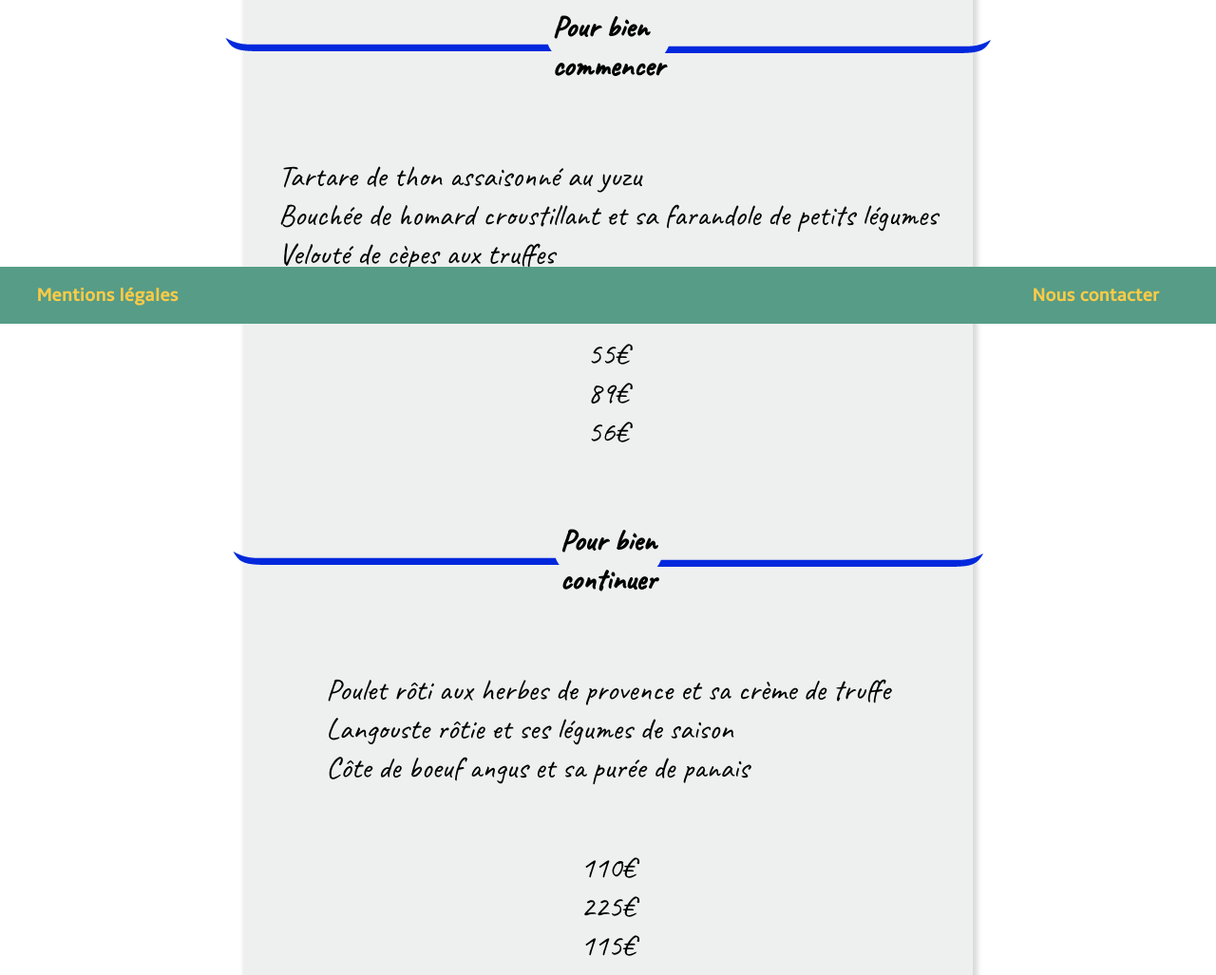
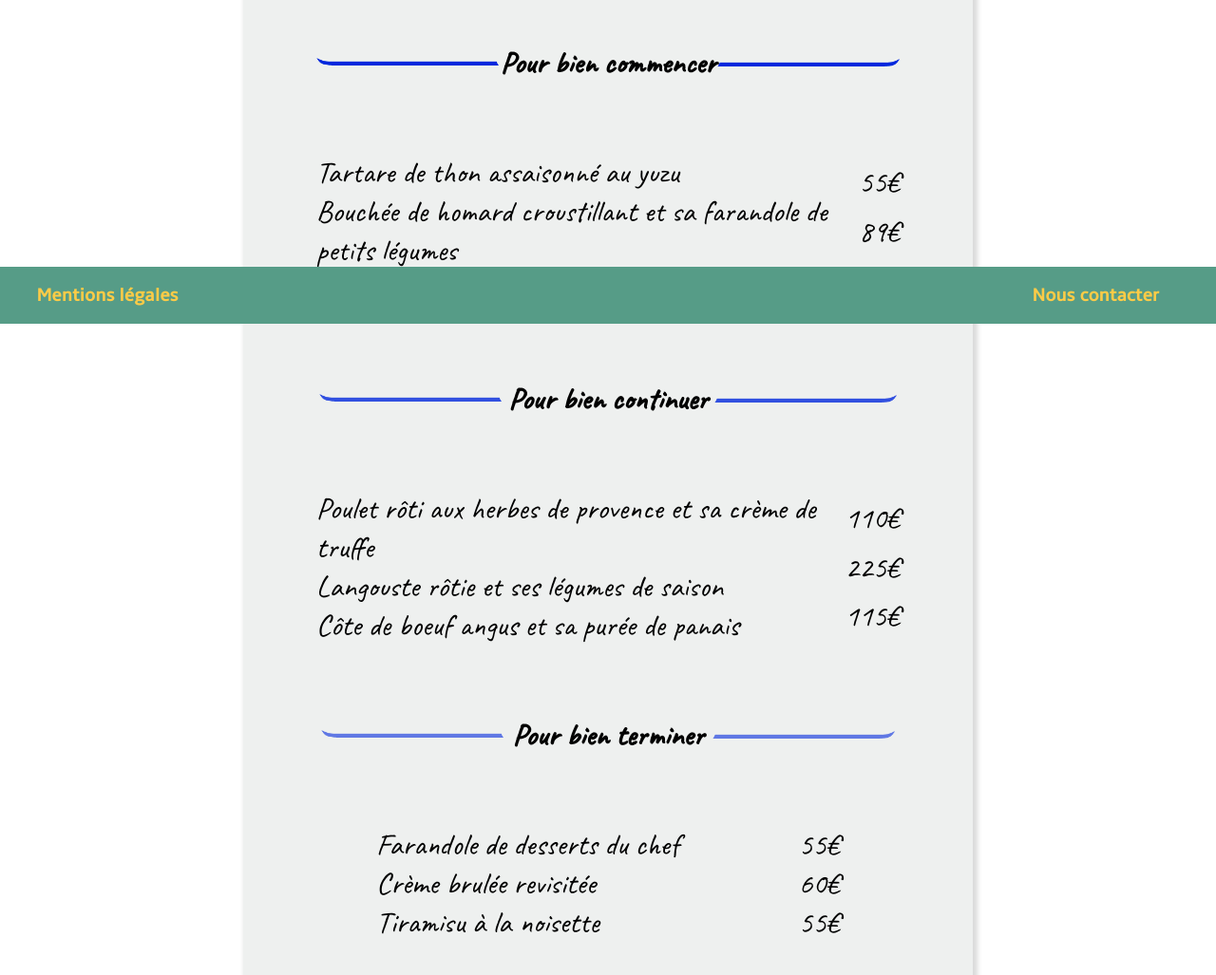
Before and after one commit to Damscreb/P3_crebassa_damien, a website: page pages/menu_le_delice_des_papilles.html in a window 1280 px wide. Shown: the part 459-1486 px from the top of the page at 95% size. Drawn offline with Linux system fonts and the light colour scheme; a web font is replaced by a local one.

Commit message:
Palette du gout et delice des papilles + ou - OK A voir avec Ibrahima Soulignement toujours pas fait

```diff
--- a/pages/menu_le_delice_des_papilles.html
+++ b/pages/menu_le_delice_des_papilles.html
@@ -24,12 +24,15 @@
                     <h1>Le délice des papilles</h1>
                 </header>
 
+                <div class='blocmenu'>
+
                     <div class='subtitle__menu--dp'>
                         <img src='../styles/base/imgs/separateurG-DP.png' alt='Séparateur gauche' />
                         <h4>Pour bien commencer</h4>
                         <img src='../styles/base/imgs/separateurD-DP.png' alt='Séparateur droit' />
                     </div>
 
+                    <div class='foodprice foodprice--2'>
                         <ul class='food--dp'>
                             <li>Tartare de thon assaisonné au yuzu</li>
                             <li>Bouchée de homard croustillant et sa farandole de petits légumes</li>
@@ -41,13 +44,15 @@
                             <li>89€</li>
                             <li>56€</li>
                         </ul>
+                    </div>
 
-                <div class='subtitle__menu--dp'>
+                    <div class='subtitle__menu--dp subtitle__menu--dp--2'>
                         <img src='../styles/base/imgs/separateurG-DP.png' alt='Séparateur gauche' />
                         <h4>Pour bien continuer</h4>
                         <img src='../styles/base/imgs/separateurD-DP.png' alt='Séparateur droit' />
                     </div>
 
+                    <div class='foodprice foodprice--2'>
                         <ul class='food--dp'>
                             <li>Poulet rôti aux herbes de provence et sa crème de truffe</li>
                             <li>Langouste rôtie et ses légumes de saison</li>
@@ -59,13 +64,15 @@
                             <li>225€</li>
                             <li>115€</li>
                         </ul>
+                    </div>
 
-                <div class='subtitle__menu--dp'>
+                    <div class='subtitle__menu--dp subtitle__menu--dp--3'>
                         <img src='../styles/base/imgs/separateurG-DP.png' alt='Séparateur gauche' />
                         <h4>Pour bien terminer</h4>
                         <img src='../styles/base/imgs/separateurD-DP.png' alt='Séparateur droit' />
                     </div>
 
+                    <div class='foodprice foodprice--2'>
                         <ul class='food--dp'>
                             <li>Farandole de desserts du chef</li>
                             <li>Crème brulée revisitée</li>
@@ -77,9 +84,10 @@
                             <li>60€</li>
                             <li>55€</li>
                         </ul>
+                    </div>
 
+                </div>
             </section>
-
         </article>
 
         <!-- Le footer -->
--- a/styles/base/_typography.scss
+++ b/styles/base/_typography.scss
@@ -73,7 +73,7 @@
 }
 
 h1 {
-    margin-top: 0px;;
+    margin: 0px;
 }
 
 h3 {
--- a/styles/pages/_delice-papilles.scss
+++ b/styles/pages/_delice-papilles.scss
@@ -27,7 +27,9 @@
     display: flex;
     flex-direction: column;
     font-family : 'aguafina', Arial, sans-serif;
-    font-size: xx-large;
+    font-size: 4vw;
+    width : 110%;
+    margin : 20px 0px;
 }
 
 .subtitle__menu--dp {
@@ -36,6 +38,17 @@
     flex-wrap: nowrap;
     align-items: center;
     justify-content: space-around;
+    &--2 {
+        & img{
+        opacity: 80%;
+        }
+    }
+
+    &--3 {
+        & img {
+        opacity: 60%;
+        }
+    }
 }
 
 .food--dp {
--- a/styles/pages/_palette-gout.scss
+++ b/styles/pages/_palette-gout.scss
@@ -27,7 +27,9 @@
     display: flex;
     flex-direction: column;
     font-family : 'aguafina', Arial, sans-serif;
-    font-size: xx-large;
+    font-size: 5vw;
+    width : 110%;
+    margin : 20px 0px;
 }
 
 .subtitle__menu--pg {
@@ -35,7 +37,7 @@
     flex-direction: row;
     flex-wrap: nowrap;
     align-items: center;
-    justify-content: space-around;
+    justify-content: space-between;
 }
 
 .food--pg {
@@ -49,3 +51,7 @@
     flex-direction: column;
     align-items: flex-start;
 }
+
+.foodprice--2 {
+    justify-content: space-around;
+}
```
Also changed, not shown: pages/menu_la_palette_du_gout.html (+9 -1 lines), pages/menu_le_chic_a_la_francaise.html (+12 -4 lines), styles/style.css, 1 other file. Lines whose indentation alone changed are shown as unchanged.
